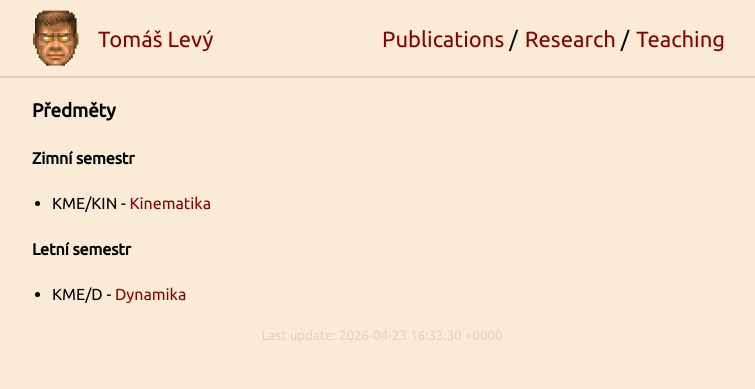
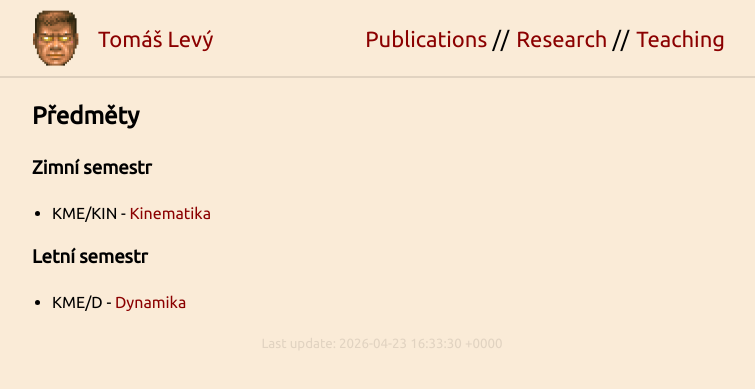
Before and after one commit to levyto/levyto.github.io, a Jekyll site: the page built from pages/teaching.md, in a window 1280 px wide. Shown: the top 389 px of the page, without its empty margins (258-1013 px from the left). Built offline with Jekyll 4.4.1, drawn with Linux system fonts in a browser that asks for light colours; nearby versions of some CDN libraries; a style sheet for code colours, icons or effects is not loaded.

Commit message:
Cosmetics

```diff
--- a/_layouts/default.html
+++ b/_layouts/default.html
@@ -70,7 +70,7 @@
                 {% for x in site.nav %}
                         <li class="alignable pull-left nav-list"><a href="{{ x.link | relative_url }}">{{ x.name }}</a>
                     {% if forloop.last == false %}
-                        /
+                     //
                     {% endif %}
                         </li>
                 {% endfor %}
--- a/_sass/_style.scss
+++ b/_sass/_style.scss
@@ -19,6 +19,9 @@ html {
 body {
     margin: 0;
     font-family: "Ubuntu" /*"Inconsolata"*/ ;
+    // font-family: 'Mona Sans VF', -apple-system, BlinkMacSystemFont, 'Segoe UI',
+    //              'NSans', Helvetica, Arial, sans-serif,
+    //              'Apoto ple Color Emoji', 'Segoe UI Emoji';
     font-size: 1.0rem;
     line-height: 1.5;
     height: 100%;
--- a/pages/teaching.md
+++ b/pages/teaching.md
@@ -3,10 +3,10 @@ layout: default
 title: Teaching
 ---
 
-### Předměty
+## Předměty
 
-#### Zimní semestr
+### Zimní semestr
 - KME/KIN - [Kinematika](https://portal.zcu.cz/ects/fakulty/FAV/KME/KIN?lang=cs)
 
-#### Letní semestr
+### Letní semestr
 - KME/D - [Dynamika](https://portal.zcu.cz/ects/fakulty/FAV/KME/D?lang=cs)
```
Also changed, not shown: pages/publications.md (+2 -2 lines), pages/research.md (+1 -1 lines).
